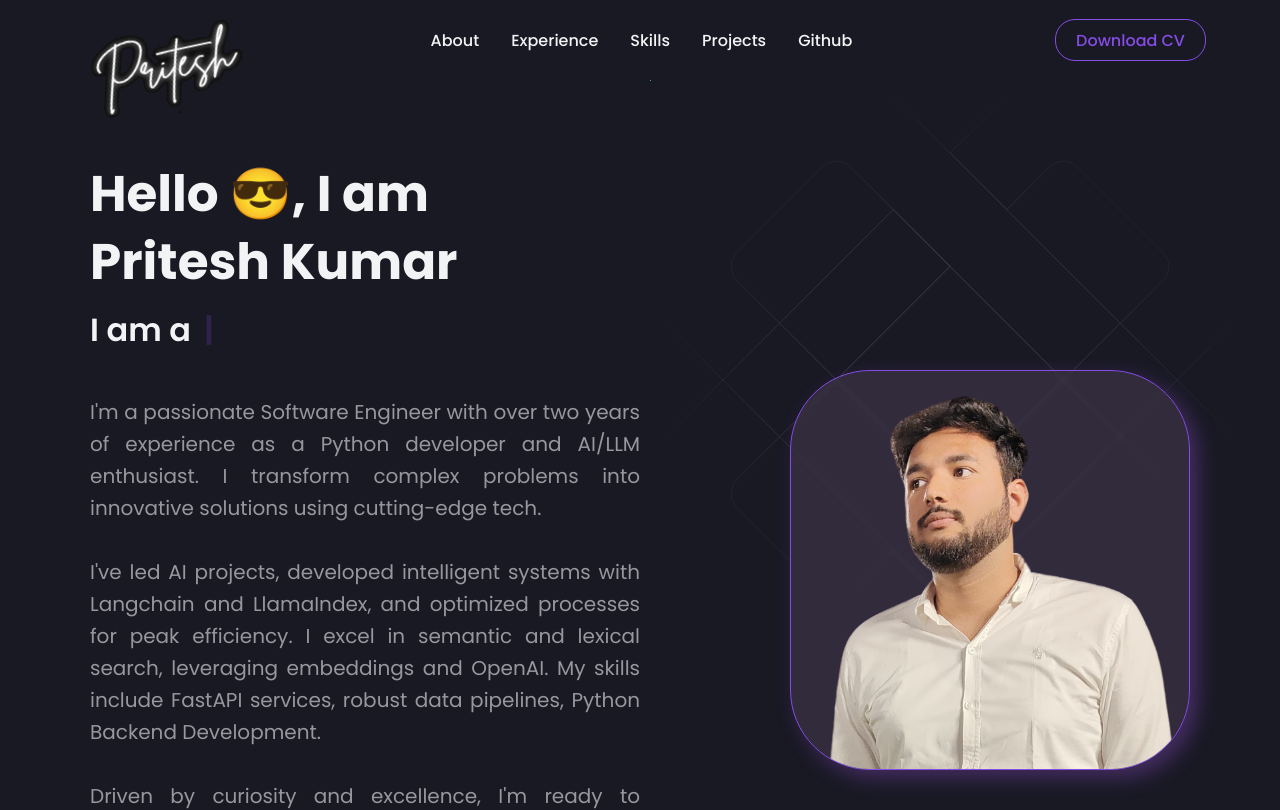
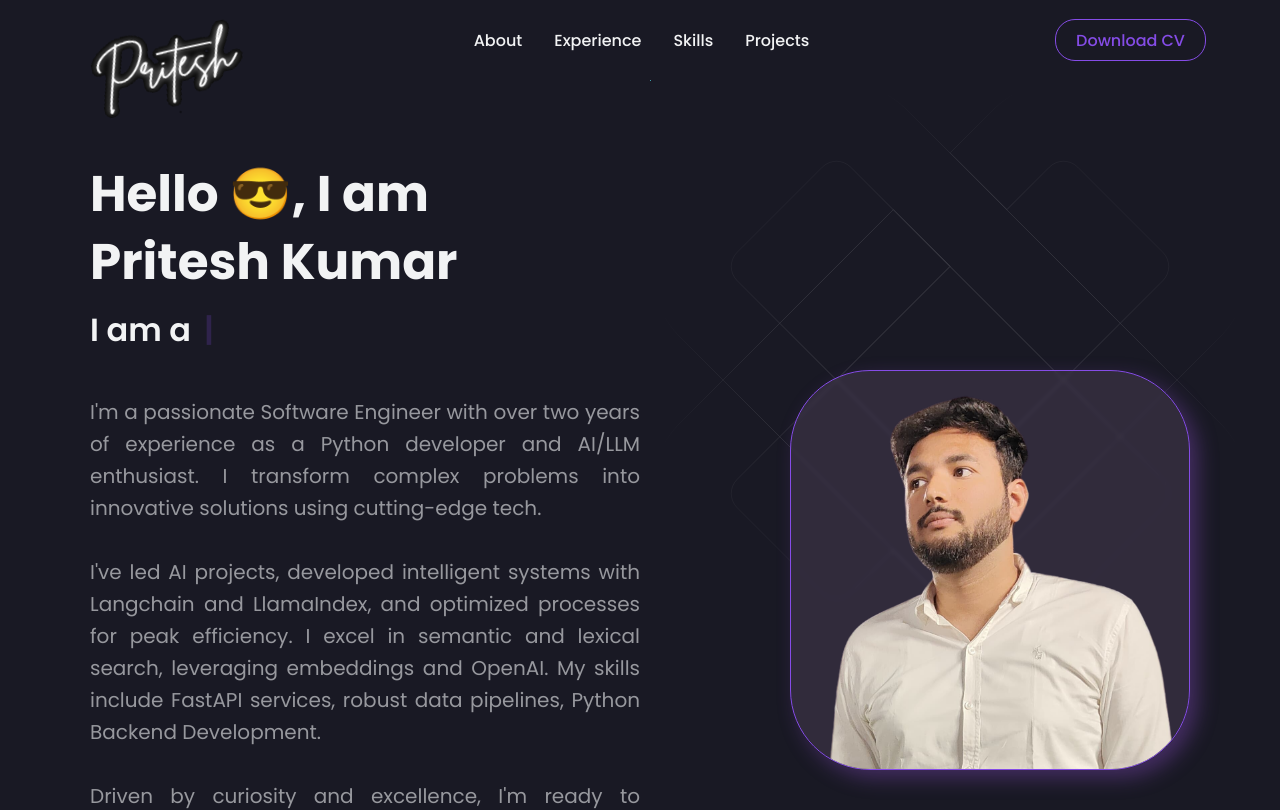
Before and after one commit to sutharprit2k26/PRITESH-PORTFOLIO, a React (Create React App) app: page / in a window 1280 px wide. Shown: the top 810 px of the page. Built offline with nearby package versions, Linux system fonts and the light colour scheme.

Commit message:
Remove github from nav and bug resolved

```diff
--- a/src/components/Navbar/index.js
+++ b/src/components/Navbar/index.js
@@ -29,7 +29,7 @@ const Navbar = () => {
           <NavLink href='#experience'>Experience</NavLink>
           <NavLink href='#skills'>Skills</NavLink>
           <NavLink href='#projects'>Projects</NavLink>
-          <NavLink href={Bio.github} target='_blank'>Github</NavLink>
+          {/* <NavLink href={Bio.github} target='_blank'>Github</NavLink> */}
         </NavItems>
         <ButtonContainer>
           <GitHubButton href={Bio.resule_down} target="">Download CV</GitHubButton>
--- a/src/components/Projects/ProjectsStyle.js
+++ b/src/components/Projects/ProjectsStyle.js
@@ -7,7 +7,6 @@ export const Container = styled.div`
     flex-direction: column;
     justify-content: center;
     position: relative;
-    z-index: 1;
     align-items: center;
     clip-path: polygon(0 0, 100% 0, 100% 100%,100% 98%, 0 100%);
 `;
```
